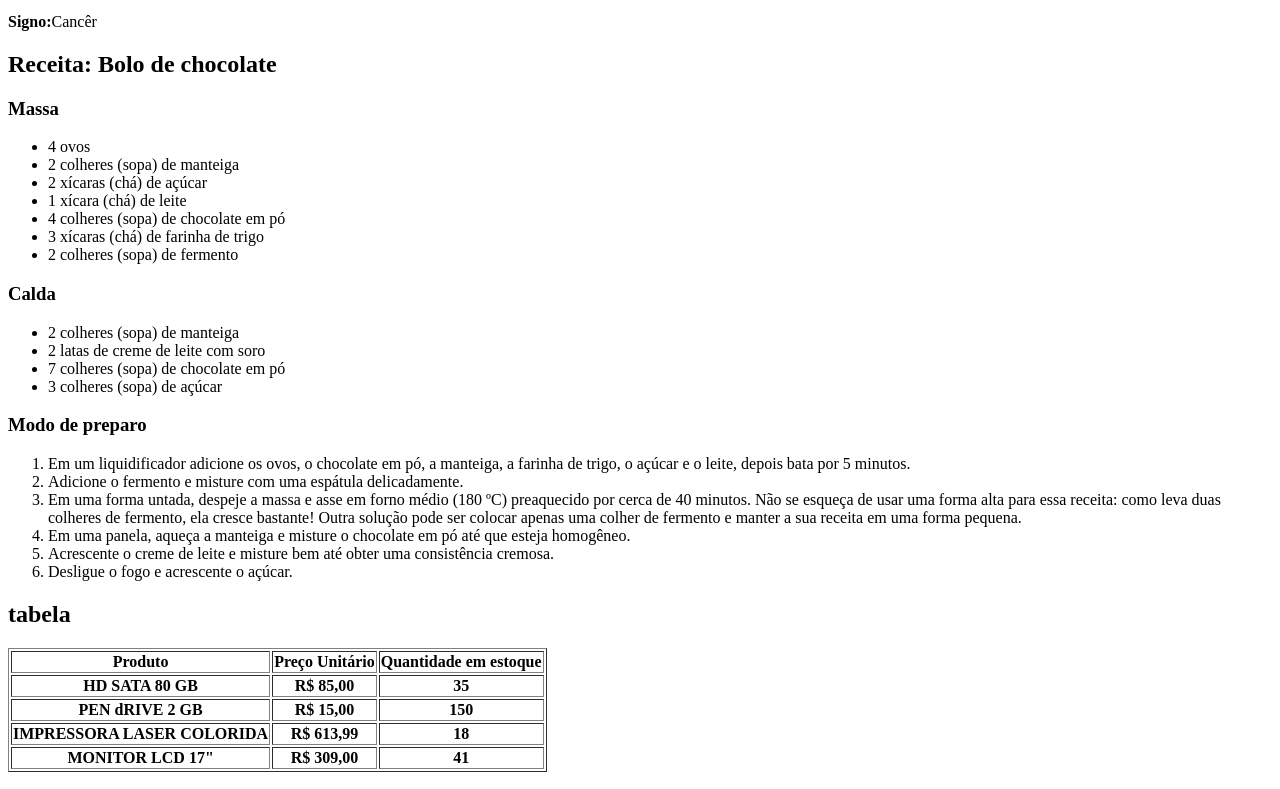
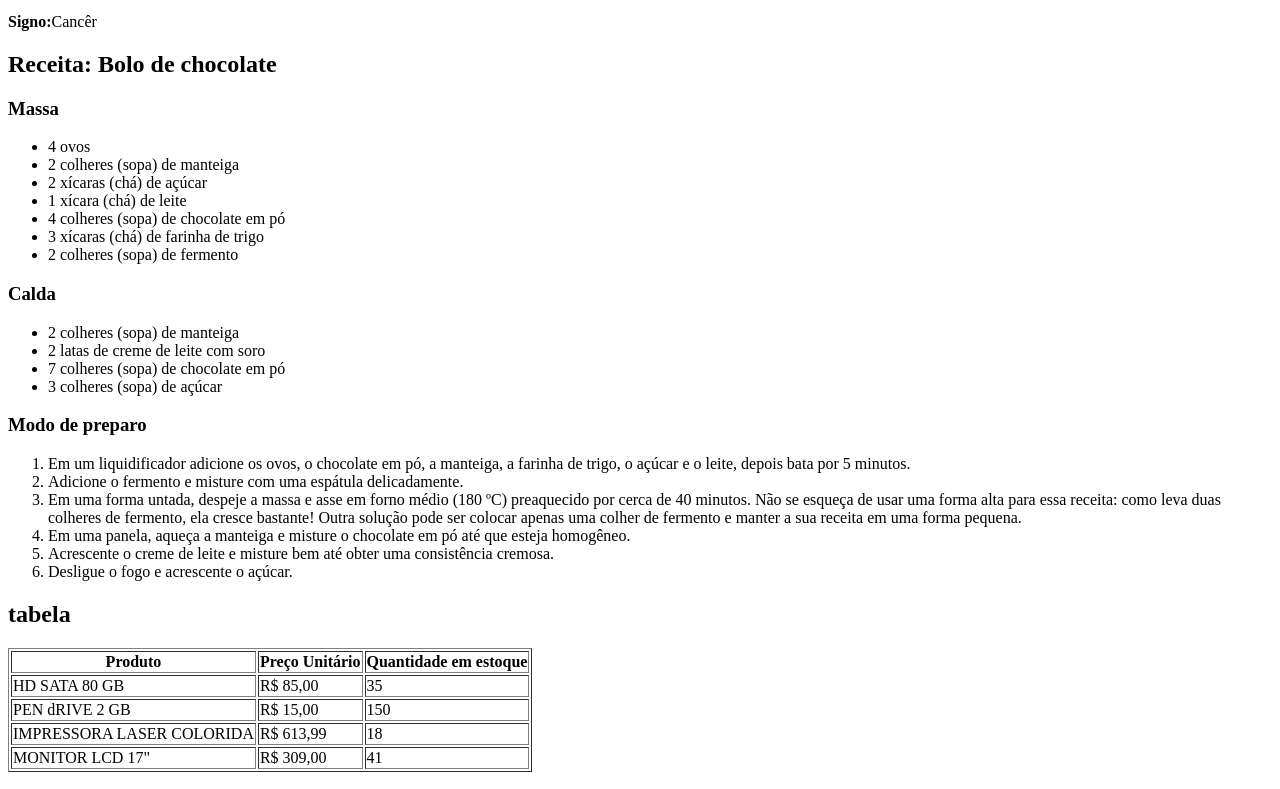
Before and after one commit to a-estevam/primeiroprojeto, a plain HTML site: page index.html in a window 1280 px wide. Shown: the part 148-937 px from the top of the page. Drawn offline with Linux system fonts and the light colour scheme.

Commit message:
Update index.html
th >> td

```diff
--- a/index.html
+++ b/index.html
@@ -54,24 +54,24 @@
         <th>Quantidade em estoque</th>
       </tr>
       <tr>
-        <th>HD SATA 80 GB</th>
-        <th>R$ 85,00</th>
-        <th>35</th>
+        <td>HD SATA 80 GB</td>
+        <td>R$ 85,00</td>
+        <td>35</td>
       </tr>
       <tr>
-        <th>PEN dRIVE 2 GB</th>
-        <th>R$ 15,00</th>
-        <th>150</th>
+        <td>PEN dRIVE 2 GB</td>
+        <td>R$ 15,00</td>
+        <td>150</td>
       </tr>
       <tr>
-        <th>IMPRESSORA LASER COLORIDA</th>
-        <th>R$ 613,99</th>
-        <th>18</th>
+        <td>IMPRESSORA LASER COLORIDA</td>
+        <td>R$ 613,99</td>
+        <td>18</td>
       </tr>
       <tr>
-        <th>MONITOR LCD 17"</th>
-        <th>R$ 309,00</th>
-        <th>41</th>
+        <td>MONITOR LCD 17"</td>
+        <td>R$ 309,00</td>
+        <td>41</td>
       </tr>
 
     </table>
```
